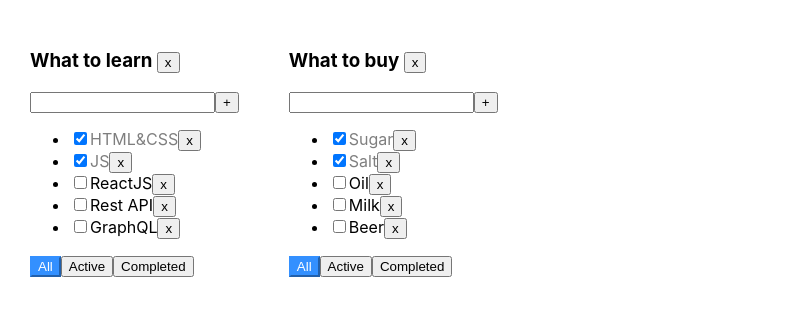
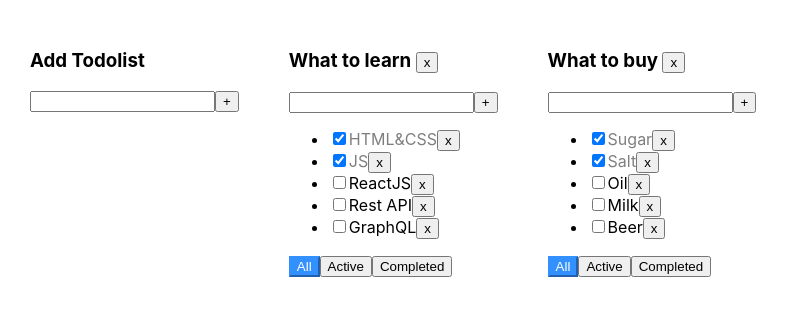
Before and after one commit to naumyshev/ToDoDym, a React (Create React App) app: page / in a window 1280 px wide. Shown: the top 316 px of the page, without its empty margins (0-789 px from the left). Built offline with nearby package versions, Linux system fonts and the light colour scheme.

Commit message:
#06 added component AddItemForm

```diff
--- /dev/null
+++ b/src/AddItemForm.tsx
@@ -0,0 +1,45 @@
+import React, {ChangeEvent, KeyboardEvent, useState} from "react";
+
+type AddItemFormType = {
+    id: string
+    addTask: (title: string, todolistId: string) => void
+}
+
+export const AddItemForm = (props: AddItemFormType) => {
+
+    const [newTaskTitle, setNewTaskTitle] = useState("")
+    const [error, setError] = useState<string | null>(null)
+
+    const onChangeHandler = (e: ChangeEvent<HTMLInputElement>) => {
+        setNewTaskTitle(e.currentTarget.value)
+    }
+    const onKeyPressHandler = (e: KeyboardEvent<HTMLInputElement>) => {
+        setError(null)
+        if (e.key === "Enter") {
+            addTask()
+        }
+    }
+    const addTask = () => {
+
+        if (newTaskTitle.trim() !== "") {
+            props.addTask(newTaskTitle.trim(), props.id)
+            setNewTaskTitle("")
+        } else {
+            setError("Field is required")
+        }
+    }
+
+    return (
+        <div>
+            <input
+                type="text"
+                value={newTaskTitle}
+                onChange={onChangeHandler}
+                onKeyPress={onKeyPressHandler}
+                className={error ? 'error' : ''}
+            />
+            <button onClick={addTask}>+</button>
+            {error && <div className={'error-message'}>Field is required</div>}
+        </div>
+    )
+}
--- a/src/App.tsx
+++ b/src/App.tsx
@@ -78,6 +78,11 @@ function App() {
     return (
         <div className="App">
 
+            <div>
+                <h3>Add Todolist</h3>
+                <input type="text"/>
+                <button>+</button>
+            </div>
             {
                 todolists.map((tl) => {
 
--- a/src/Todolist.tsx
+++ b/src/Todolist.tsx
@@ -1,5 +1,6 @@
-import React, {ChangeEvent, KeyboardEvent, useState} from "react";
+import React, {ChangeEvent} from "react";
 import {FilterValuesType} from "./App";
+import {AddItemForm} from "./AddItemForm";
 
 
 export type TaskType = {
@@ -22,47 +23,17 @@ type PropsType = {
 
 export const Todolist = (props: PropsType) => {
 
-    const [newTaskTitle, setNewTaskTitle] = useState("")
-     const [error, setError] = useState<string | null>(null)
-
-    const onChangeHandler = (e: ChangeEvent<HTMLInputElement>) => {
-        setNewTaskTitle(e.currentTarget.value)
-    }
-    const onKeyPressHandler = (e: KeyboardEvent<HTMLInputElement>) => {
-        setError(null)
-        if (e.key === "Enter") {
-            addTask()
-        }
-    }
-    const addTask = () => {
-
-        if (newTaskTitle.trim() !== "") {
-            props.addTask(newTaskTitle.trim(), props.id)
-            setNewTaskTitle("")
-        } else {
-            setError("Field is required")
-        }
-    }
     const changeFilterHandler = (value: FilterValuesType) => props.changeFilter(value, props.id)
     const removeTodolistHandler = () => {
         props.removeTodolist(props.id)
     }
 
-
     return (
         <div>
             <h3>{props.title} <button onClick={removeTodolistHandler}>x</button></h3>
-            <div>
-                <input
-                    type="text"
-                    value={newTaskTitle}
-                    onChange={onChangeHandler}
-                    onKeyPress={onKeyPressHandler}
-                    className={error ?'error' : ''}
-                />
-                <button onClick={addTask}>+</button>
-                {error && <div className={'error-message'}>Field is required</div>}
-            </div>
+
+            <AddItemForm id={props.id} addTask={props.addTask}/>
+
             <ul>
                 {
                     props.tasks.map((t) => {
```
